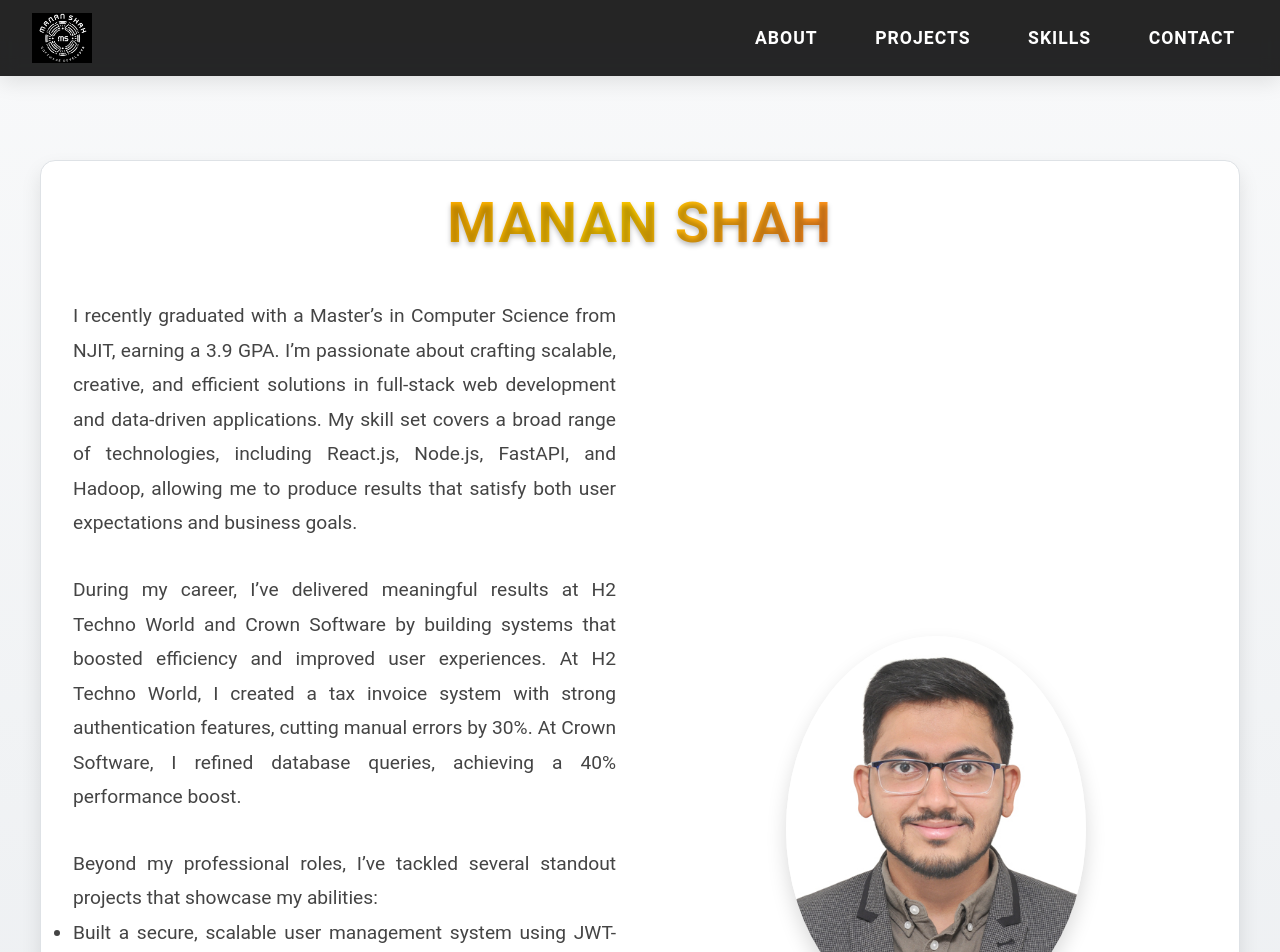
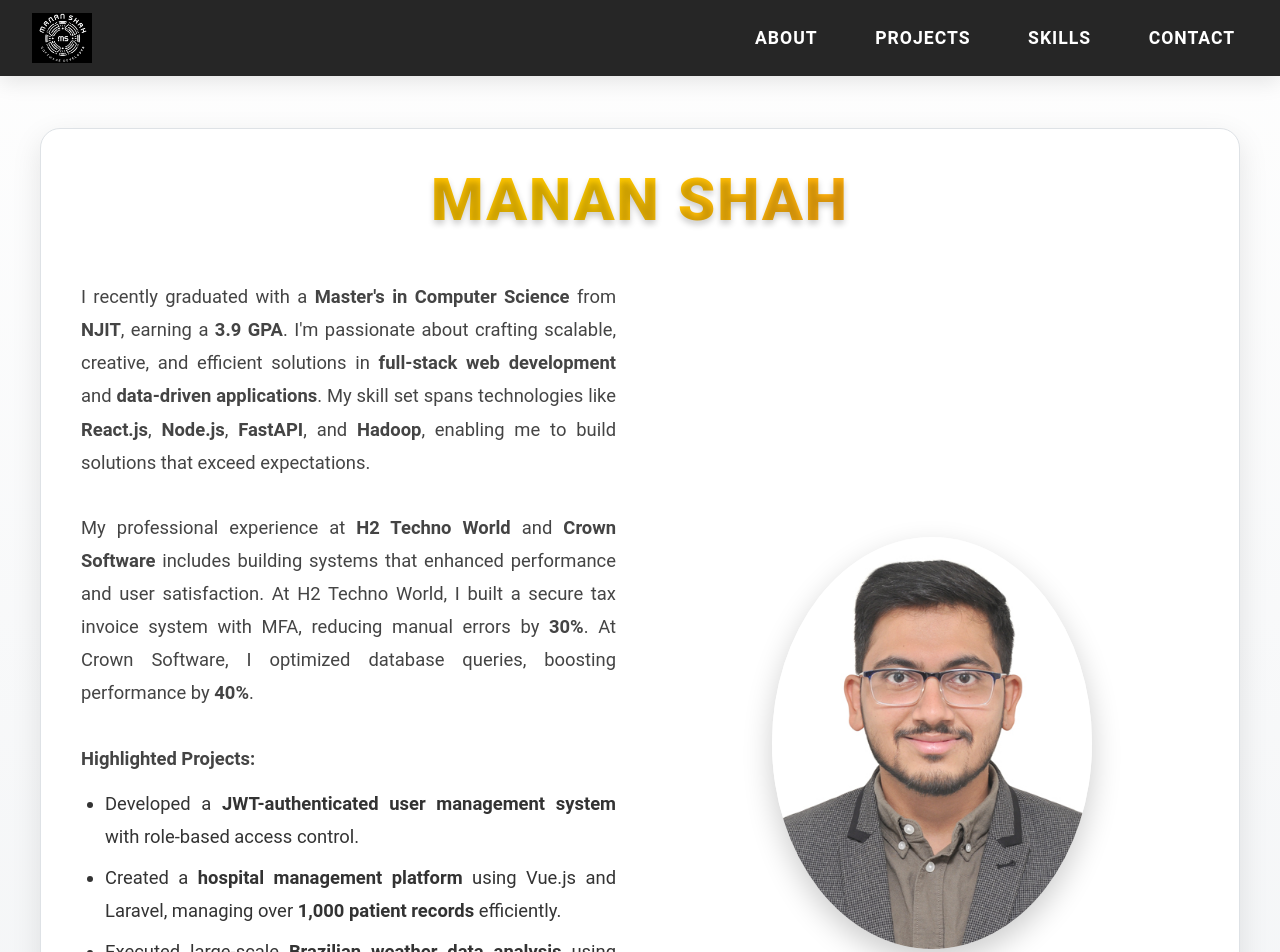
Before and after one commit to Manan2606/manan_portfolio, a React (Vite) app: page / in a window 1280 px wide. Shown: the top 952 px of the page. Built offline with nearby package versions, Linux system fonts and the light colour scheme.

Commit message:
modifing resume link

```diff
--- a/src/components/About.jsx
+++ b/src/components/About.jsx
@@ -13,42 +13,49 @@ const About = () => {
         <div className="about-description-container">
           <div className="about-left">
             <p className="about-description">
-              I recently graduated with a Master’s in Computer Science from
-              NJIT, earning a 3.9 GPA. I’m passionate about crafting scalable,
-              creative, and efficient solutions in full-stack web development
-              and data-driven applications. My skill set covers a broad range of
-              technologies, including React.js, Node.js, FastAPI, and Hadoop,
-              allowing me to produce results that satisfy both user expectations
-              and business goals.
+              I recently graduated with a{" "}
+              <strong>Master's in Computer Science</strong> from
+              <strong> NJIT</strong>, earning a <strong>3.9 GPA</strong>. I'm
+              passionate about crafting scalable, creative, and efficient
+              solutions in <strong>full-stack web development </strong>
+              and <strong>data-driven applications</strong>. My skill set spans
+              technologies like
+              <strong> React.js</strong>, <strong>Node.js</strong>,{" "}
+              <strong>FastAPI</strong>, and <strong>Hadoop</strong>, enabling me
+              to build solutions that exceed expectations.
             </p>
             <p className="about-description">
-              During my career, I’ve delivered meaningful results at H2 Techno
-              World and Crown Software by building systems that boosted
-              efficiency and improved user experiences. At H2 Techno World, I
-              created a tax invoice system with strong authentication features,
-              cutting manual errors by 30%. At Crown Software, I refined
-              database queries, achieving a 40% performance boost.
+              My professional experience at <strong>H2 Techno World</strong> and{" "}
+              <strong>Crown Software </strong>
+              includes building systems that enhanced performance and user
+              satisfaction. At H2 Techno World, I built a secure tax invoice
+              system with MFA, reducing manual errors by <strong>30%</strong>.
+              At Crown Software, I optimized database queries, boosting
+              performance by <strong>40%</strong>.
             </p>
             <p className="about-description">
-              Beyond my professional roles, I’ve tackled several standout
-              projects that showcase my abilities:
+              <strong>Highlighted Projects:</strong>
               <ul>
                 <li>
-                  Built a secure, scalable user management system using
-                  JWT-based authentication and role-based access control.
+                  Developed a{" "}
+                  <strong>JWT-authenticated user management system</strong> with
+                  role-based access control.
                 </li>
                 <li>
-                  Created a hospital management system with Vue.js and Laravel,
-                  simplifying data handling for over 1,000 patient records.
+                  Created a <strong>hospital management platform</strong> using
+                  Vue.js and Laravel, managing over{" "}
+                  <strong>1,000 patient records</strong> efficiently.
                 </li>
                 <li>
-                  Conducted in-depth Brazilian weather data analysis with Hadoop
-                  MapReduce and AWS for efficient parallel processing.
+                  Executed large-scale{" "}
+                  <strong>Brazilian weather data analysis</strong> using Hadoop
+                  MapReduce and AWS.
                 </li>
               </ul>
-              I also bring practical expertise in developing responsive web
-              applications, applying machine learning models, and streamlining
-              processes with Docker and CI/CD tools.
+              I also have practical expertise in building{" "}
+              <strong>responsive web apps</strong>, deploying{" "}
+              <strong>ML models</strong>, and streamlining workflows with{" "}
+              <strong>Docker</strong> and <strong>CI/CD</strong>.
             </p>
             <DownloadButton />
           </div>
--- a/src/components/DownloadButton.jsx
+++ b/src/components/DownloadButton.jsx
@@ -6,7 +6,7 @@ const DownloadButton = () => {
   return (
     <div className="download-button-container">
       <a
-        href="https://drive.google.com/file/d/13m6kX3I6IM8Kc0lnJ7X2wfFIT5rGWY7W/view?usp=drive_link"
+        href="https://drive.google.com/file/d/1mB_qb6rDVZkEVJW9sFtjoZSKqDqfGpT-/view?usp=sharing"
         className="download-button"
         target="_blank"
         rel="noopener noreferrer"
--- a/src/css/About.css
+++ b/src/css/About.css
@@ -1,71 +1,58 @@
-/* About Section Styling */
+/* --- ABOUT SECTION STYLES --- */
 .about-section {
   display: flex;
   justify-content: center;
   align-items: center;
-  padding: 6rem 1.5rem;
-  margin-top: 2rem;
-  background: linear-gradient(180deg, #f8f9fa, #e9ecef);
+  padding: 8rem 1.5rem 6rem;
+  background: linear-gradient(180deg, #fefefe, #f1f3f5);
   transition: background 0.5s ease;
-  padding-top: 8rem; /* Added padding-top to prevent overlap with the fixed header */
 }
 
 .about-section:hover {
-  background: linear-gradient(180deg, #e9ecef, #dee2e6);
+  background: linear-gradient(180deg, #f1f3f5, #e3e6ea);
 }
 
 .about-content {
-  display: flex;
-  flex-direction: column;
-  align-items: center;
   max-width: 1200px;
   width: 100%;
-  margin: 0 auto;
-  padding: 2rem;
+  padding: 2.5rem;
+  background: #ffffff;
+  border-radius: 20px;
+  box-shadow: 0 10px 30px rgba(0, 0, 0, 0.1);
+  border: 1px solid #dee2e6;
+  transition: all 0.3s ease-in-out;
   text-align: center;
-  background: #ffffff;
-  border-radius: 15px;
-  box-shadow: 0 10px 20px rgba(0, 0, 0, 0.1);
-  border: 1px solid #dee2e6;
-  transform: scale(1);
-  transition: transform 0.3s ease, box-shadow 0.3s ease, border 0.3s ease;
 }
 
 .about-content:hover {
-  transform: scale(1.02);
-  box-shadow: 0 12px 24px rgba(0, 0, 0, 0.2);
-  border: 1px solid #ced4da;
+  transform: scale(1.015);
+  box-shadow: 0 12px 40px rgba(0, 0, 0, 0.15);
+  border-color: #ced4da;
 }
 
 .center-name {
-  display: flex;
-  justify-content: center;
-  align-items: center;
   margin-bottom: 2.5rem;
 }
 
 .about-name {
-  font-size: 3.5rem;
-  font-weight: 700;
+  font-size: 3.75rem;
+  font-weight: 800;
+  letter-spacing: 2px;
   background: linear-gradient(135deg, #ff6600, #ffcc00, #ff0066);
   background-size: 300% 300%;
   -webkit-background-clip: text;
   background-clip: text;
   color: transparent;
-  text-shadow: 0px 3px 5px rgba(0, 0, 0, 0.25);
-  letter-spacing: 1.5px;
-  cursor: pointer;
-  animation: gradient-shift 6s ease infinite, float 4s ease-in-out infinite;
-  transition: transform 0.3s ease, filter 0.3s ease;
+  text-shadow: 0 4px 6px rgba(0, 0, 0, 0.2);
+  animation: gradient-shift 6s ease infinite, float 5s ease-in-out infinite;
 }
 
 .about-name:hover {
-  transform: scale(1.1);
+  transform: scale(1.08);
   filter: brightness(1.2);
   animation: gradient-shift 4s ease infinite, float 2s ease-in-out infinite;
 }
 
-/* Gradient Animation */
 @keyframes gradient-shift {
   0%, 100% {
     background-position: 0% 50%;
@@ -75,13 +62,12 @@
   }
 }
 
-/* Floating Effect */
 @keyframes float {
   0%, 100% {
     transform: translateY(0);
   }
   50% {
-    transform: translateY(-5px);
+    transform: translateY(-6px);
   }
 }
 
@@ -99,17 +85,28 @@
 }
 
 .about-description {
-  font-size: 1.2rem;
+  font-size: 1.15rem;
   line-height: 1.8;
+  margin-bottom: 2rem;
   color: #444;
-  margin-bottom: 2rem;
   text-align: justify;
-  transition: transform 0.3s ease, color 0.3s ease;
+  transition: color 0.3s ease, transform 0.3s ease;
 }
 
 .about-description:hover {
-  transform: translateY(-3px);
-  color: #111;
+  color: #000;
+  transform: translateY(-4px);
+}
+
+.about-description ul {
+  padding-left: 1.5rem;
+  margin-top: 0.75rem;
+  list-style-type: disc;
+  color: #333;
+}
+
+.about-description li {
+  margin-bottom: 0.5rem;
 }
 
 .about-right {
@@ -121,30 +118,19 @@
 
 .about-photo {
   width: 100%;
-  max-width: 300px;
-  height: auto;
+  max-width: 320px;
   border-radius: 50%;
-  object-fit: cover;
-  box-shadow: 0 10px 20px rgba(0, 0, 0, 0.15);
-  transition: transform 0.4s ease, box-shadow 0.4s ease, filter 0.4s ease;
+  box-shadow: 0 12px 30px rgba(0, 0, 0, 0.2);
+  transition: all 0.4s ease;
 }
 
 .about-photo:hover {
   transform: scale(1.05);
-  box-shadow: 0 15px 30px rgba(0, 0, 0, 0.2);
   filter: brightness(1.1);
 }
 
-/* Responsive Styling */
+/* --- RESPONSIVE --- */
 @media (max-width: 1024px) {
-  .about-content {
-    padding: 1.5rem;
-  }
-
-  .about-description-container {
-    gap: 1.5rem;
-  }
-
   .about-name {
     font-size: 3rem;
   }
@@ -155,46 +141,32 @@
 }
 
 @media (max-width: 768px) {
-  .about-content {
-    padding: 1rem;
+  .about-description-container {
+    flex-direction: column;
+    align-items: center;
+    gap: 2rem;
   }
 
-  .about-description-container {
-    flex-direction: column;
-    gap: 1rem;
-    align-items: center;
-  }
-
-  .about-left,
-  .about-right {
+  .about-left, .about-right {
     text-align: center;
   }
 
-  .about-name {
-    font-size: 2.5rem;
-  }
-
-  .about-description {
-    font-size: 0.95rem;
-  }
-
   .about-photo {
-    max-width: 220px;
+    max-width: 250px;
   }
 }
 
 @media (max-width: 480px) {
   .about-name {
     font-size: 2.2rem;
-    letter-spacing: 1px;
+  }
+
+  .about-description {
+    font-size: 0.95rem;
+    line-height: 1.6;
   }
 
   .about-photo {
     max-width: 180px;
   }
-
-  .about-description {
-    font-size: 0.9rem;
-    line-height: 1.5;
-  }
 }
```
